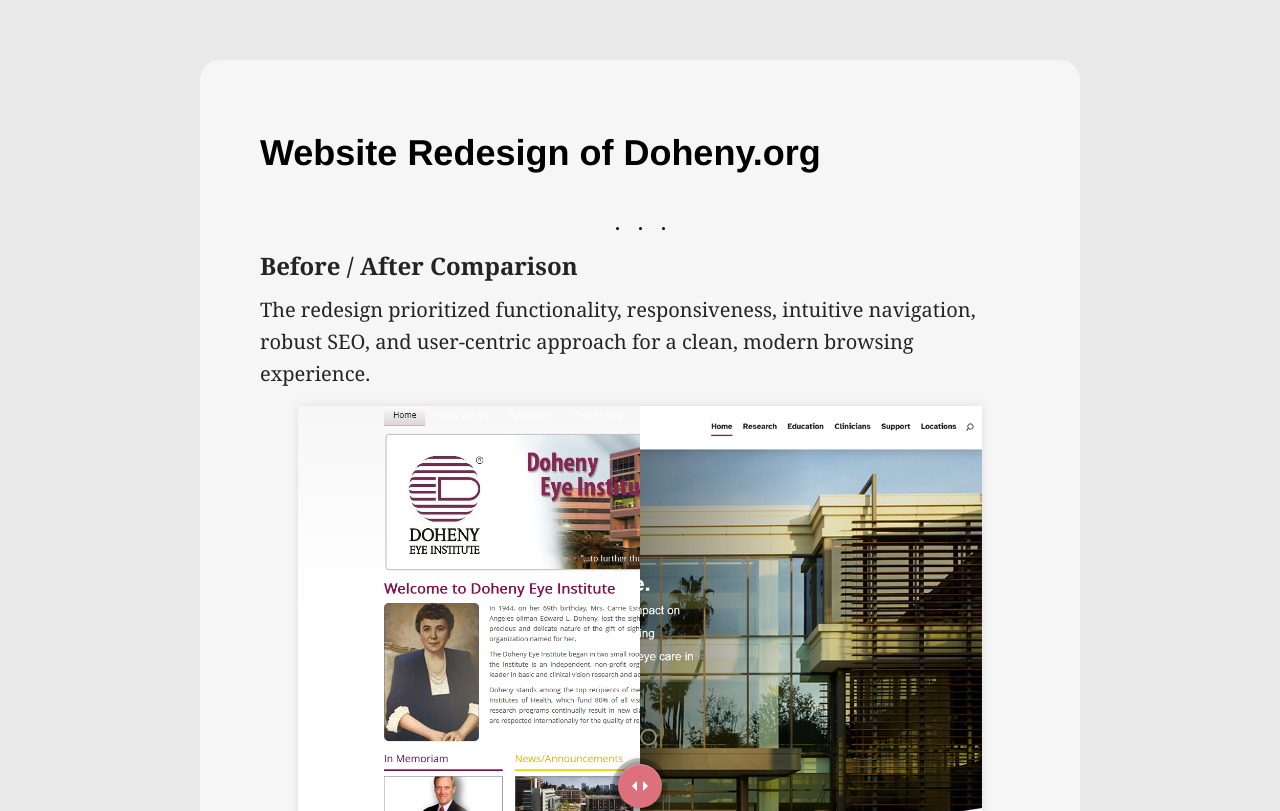
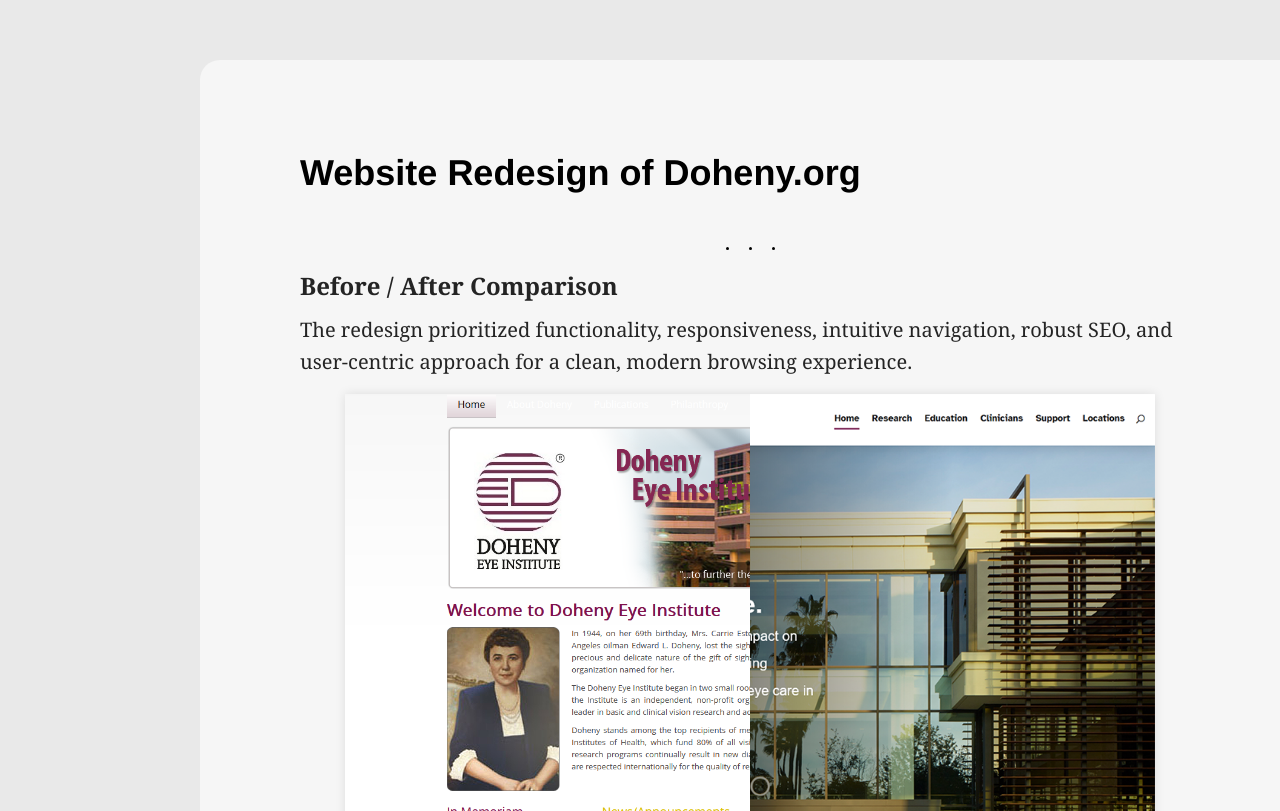
Before and after one commit to mteufenkjian/portfolio, a plain HTML site: page index.html in a window 1280 px wide. Shown: the top 811 px of the page. Drawn offline with nearby package versions, Linux system fonts and the light colour scheme.

Commit message:
Update index.html

```diff
--- a/index.html
+++ b/index.html
@@ -19,7 +19,7 @@
     background-color: #e9e9e9;
 
   }
-	.containerx{max-width:1100px;background-color:#f6f6f6;margin:auto;padding:60px;  border-radius: 20px;
+	.containerx{width:1100px;background-color:#f6f6f6;margin:auto;padding:80px 100px 80px 100px;  border-radius: 20px;
  margin:60px auto 60px auto;}
   .title {
     font-family: sohne, "Helvetica Neue", Helvetica, Arial, sans-serif; /* Changed font to Open Sans */
```
